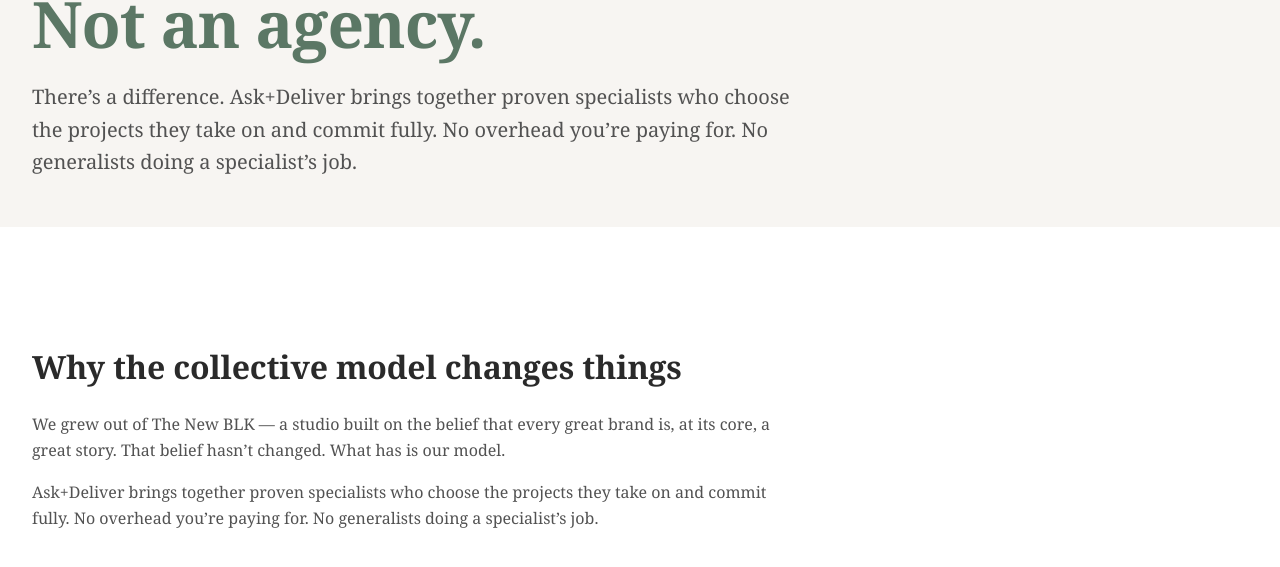
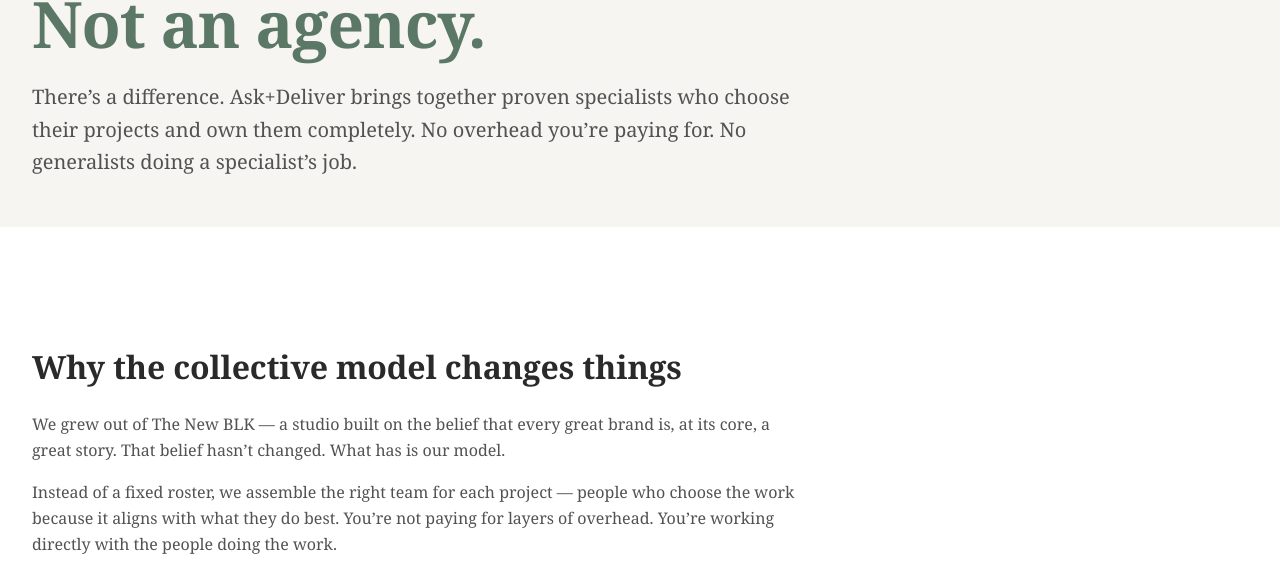
Before and after one commit to askanddeliver/askanddeliverwebapp, a React (Vite) app in the folder client/: page /about in a window 1280 px wide. Shown: the part 233-800 px from the top of the page. Built offline with nearby package versions, Linux system fonts and the light colour scheme; no server answers; a web font is replaced by a local one.

Commit message:
update to portfolio item category listings and also revised heirarchy changes to portfolio page content

```diff
--- a/client/src/pages/About.tsx
+++ b/client/src/pages/About.tsx
@@ -63,7 +63,7 @@
             </h1>
             <p className="text-xl text-neutral-600 leading-relaxed max-w-3xl">
               There&rsquo;s a difference. Ask+Deliver brings together proven
-              specialists who choose the projects they take on and commit fully.
+              specialists who choose their projects and own them completely.
               No overhead you&rsquo;re paying for. No generalists doing a
               specialist&rsquo;s job.
             </p>
@@ -91,9 +91,10 @@
                 hasn&rsquo;t changed. What has is our model.
               </p>
               <p>
-                Ask+Deliver brings together proven specialists who choose the
-                projects they take on and commit fully. No overhead you&rsquo;re
-                paying for. No generalists doing a specialist&rsquo;s job.
+                Instead of a fixed roster, we assemble the right team for each
+                project &mdash; people who choose the work because it aligns with
+                what they do best. You&rsquo;re not paying for layers of overhead.
+                You&rsquo;re working directly with the people doing the work.
               </p>
             </div>
           </motion.div>
--- a/client/src/pages/Home.tsx
+++ b/client/src/pages/Home.tsx
@@ -87,7 +87,7 @@
                 className="text-xl md:text-2xl text-neutral-600 max-w-2xl leading-relaxed"
               >
                 We&rsquo;re a creative collective built around a simple idea: the
-                right questions are where the right work begins. Brand strategy,
+                work is only as good as the questions behind it. Brand strategy,
                 identity, campaigns, digital, experiential &mdash; done by people
                 who chose your project.
               </motion.p>
@@ -109,12 +109,12 @@
           </div>
         </div>
 
-        {/* Scroll indicator */}
+        {/* Scroll indicator — hidden on mobile where it obstructs hero content */}
         <motion.div
           initial={{ opacity: 0 }}
           animate={{ opacity: 1 }}
           transition={{ delay: 1.5, duration: 0.8 }}
-          className="absolute bottom-10 left-1/2 -translate-x-1/2"
+          className="hidden md:block absolute bottom-10 left-1/2 -translate-x-1/2"
         >
           <div className="flex flex-col items-center gap-2">
             <span className="text-xs font-mono text-neutral-400 tracking-wider uppercase">Scroll</span>
```
